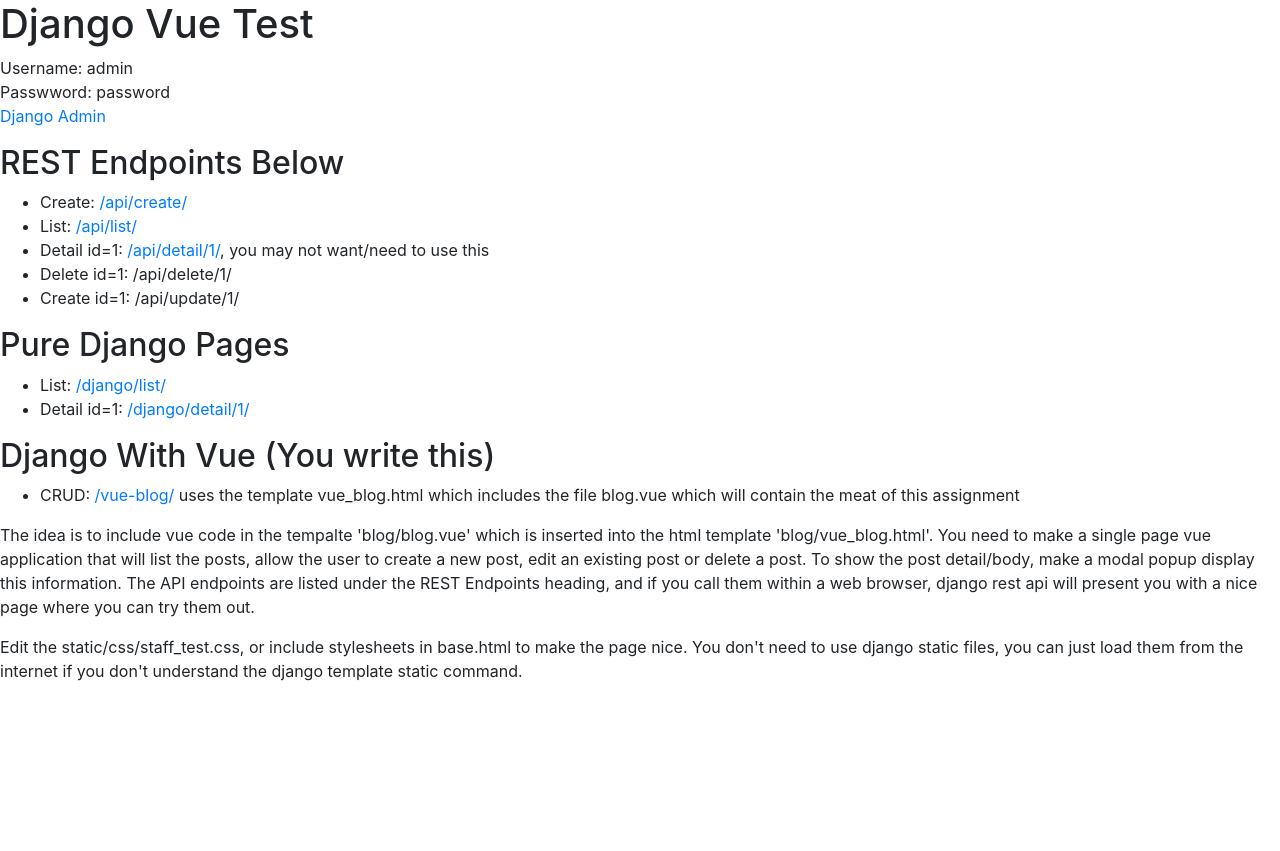
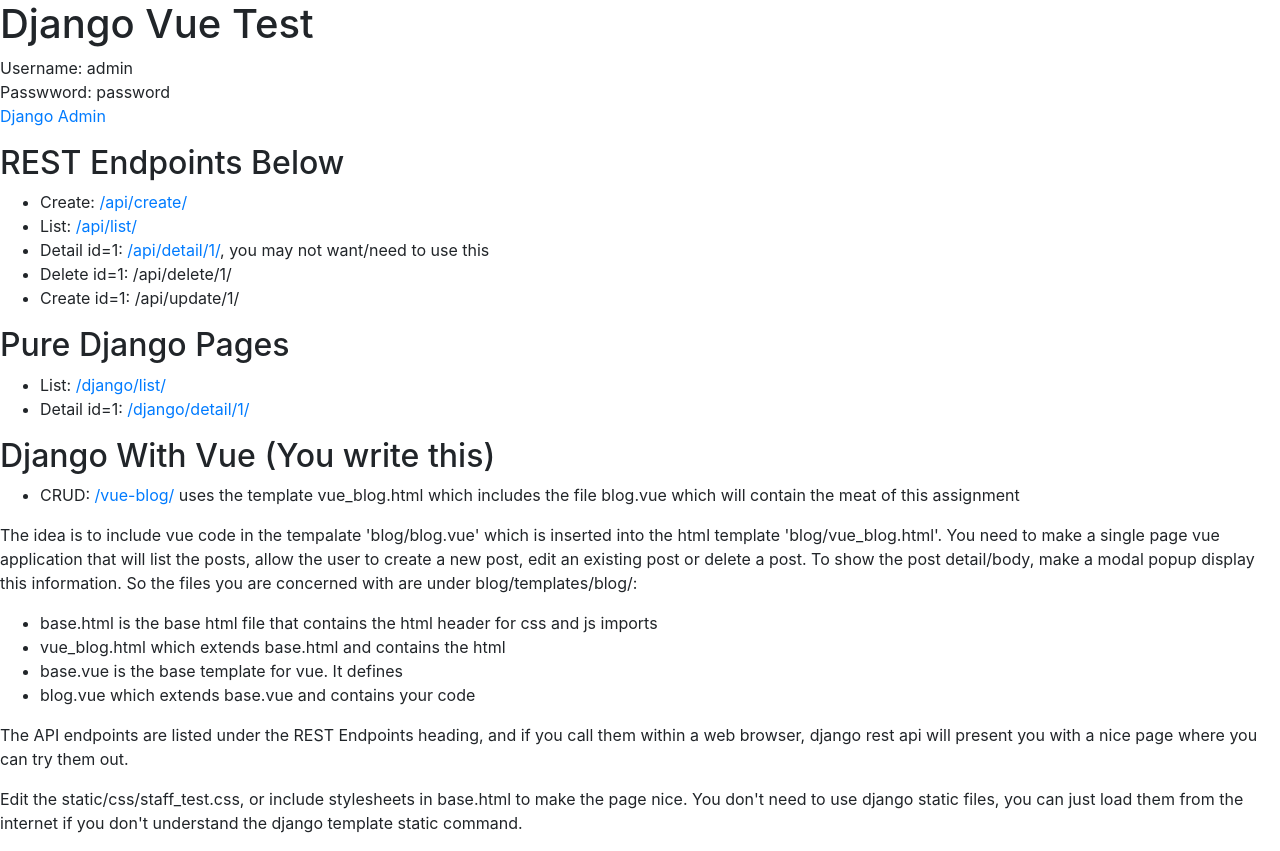
Before and after one commit to Hamzakdev112/assignment, a Django app: page / in a window 1280 px wide. Before the commit the page ends 681 px from the top, so only its background shows below. Run offline with Django 3.2, Linux system fonts and the light colour scheme; some libraries are stand-ins or nearby versions.

Commit message:
Final tweaks (I hope)

```diff
--- a/django_vue/blog/templates/blog/index.html
+++ b/django_vue/blog/templates/blog/index.html
@@ -27,8 +27,15 @@
 	<li>CRUD: <a href="{% url 'vue_blog' %}">{% url 'vue_blog' %}</a> uses the template vue_blog.html which includes the file blog.vue which will contain the meat of this assignment</li>
 </ul>
 <p>
-	The idea is to include vue code in the tempalte 'blog/blog.vue' which is inserted into the html template 'blog/vue_blog.html'. You need to make a single page vue application that will list the posts, allow the user to create a new post, edit an existing post or delete a post. To show the post detail/body, make a modal popup display this information. The API endpoints are listed under the
-	REST Endpoints heading, and if
+	The idea is to include vue code in the tempalate 'blog/blog.vue' which is inserted into the html template 'blog/vue_blog.html'. You need to make a single page vue application that will list the posts, allow the user to create a new post, edit an existing post or delete a post. To show the post detail/body, make a modal popup display this information. So the files you are concerned with are under blog/templates/blog/:
+	<ul>
+		<li>base.html is the base html file that contains the html header for css and js imports</li>
+		<li>vue_blog.html which extends base.html and contains the html</li>
+		<li>base.vue is the base template for vue. It defines</li>
+		<li>blog.vue which extends base.vue and contains your code</li>
+	</ul>
+
+	The API endpoints are listed under the REST Endpoints heading, and if
 	you call them within a web browser, django rest api will present you with a nice page where you can try them out.
 </p>
 <p>
```
